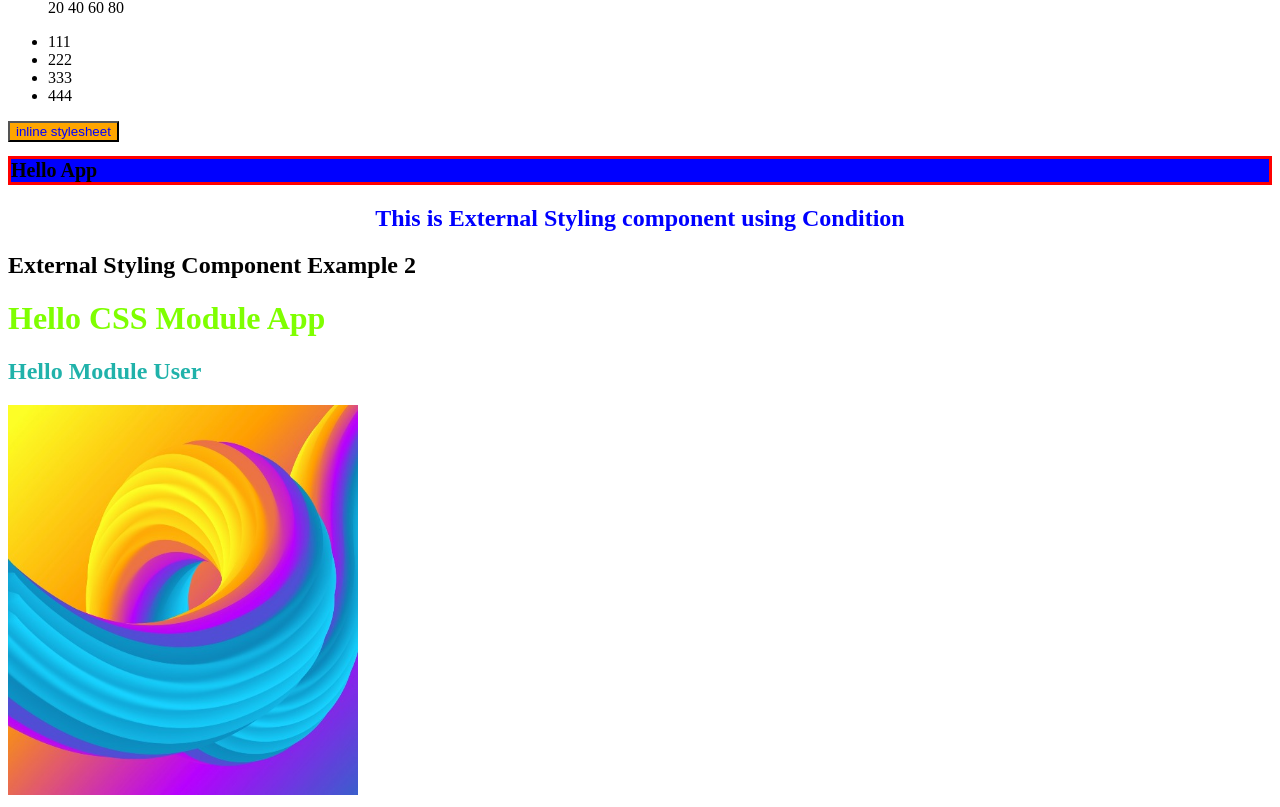
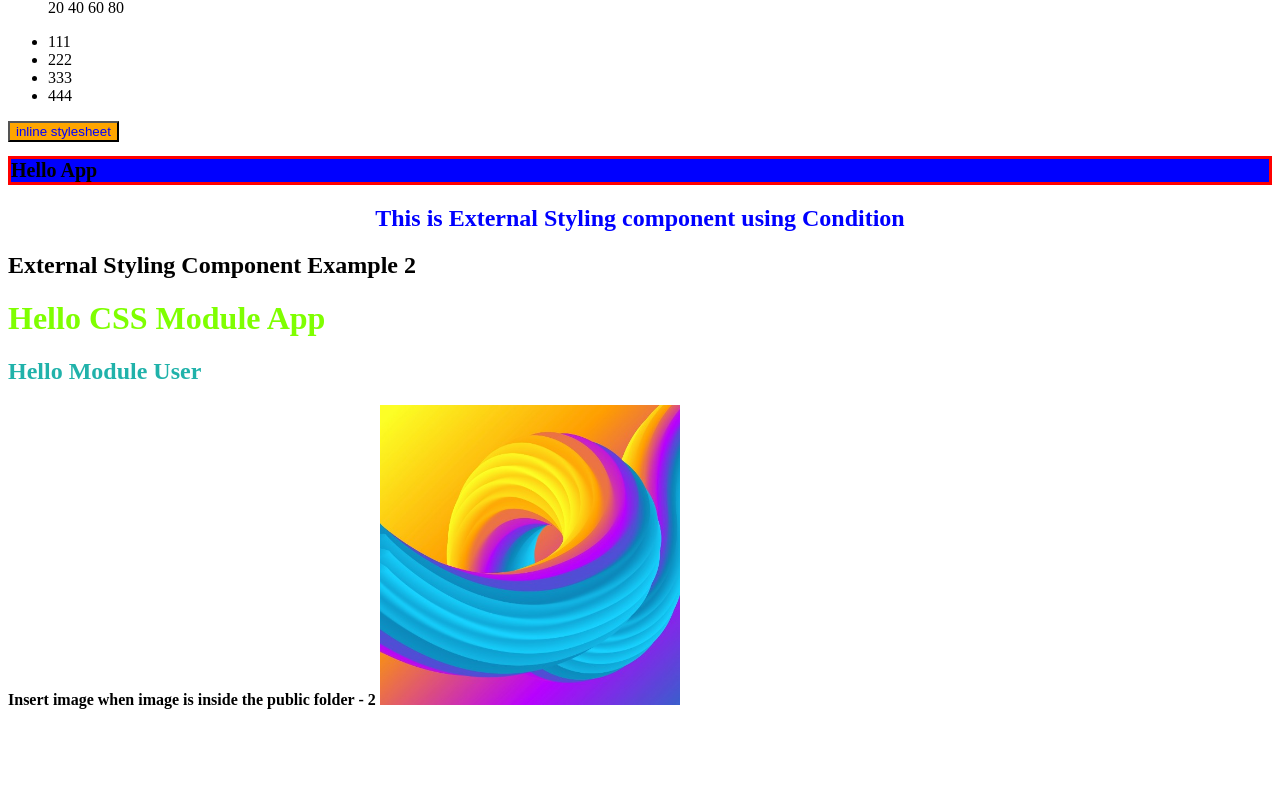
Before and after one commit to Raghav-Verma25/React-js, a React (Create React App) app: page / in a window 1280 px wide. Shown: the part 947-1754 px from the top of the page. After the commit the page ends 1664 px from the top, so only its background shows below. Built offline with nearby package versions, Linux system fonts and the light colour scheme.

Commit message:
Insert Image when image is inside the public folder in react

```diff
--- a/public/index.html
+++ b/public/index.html
@@ -50,8 +50,8 @@
     <div id="external"></div>
     <div id="external-2"></div>
     <div id="module"></div>
-    <img src="%PUBLIC_URL%/pic.jpg" alt="Wallpaper" height="390px" width="350px">
-
+    <!-- <img src="%PUBLIC_URL%/pic.jpg" alt="Wallpaper" height="390px" width="350px"> -->
+    <div id="image-1"></div>
 
 
   </body>
--- a/src/GeekyShow/Styling Component/InsertImage.js
+++ b/src/GeekyShow/Styling Component/InsertImage.js
@@ -4,7 +4,8 @@ export default class InsertImage extends Component {
   render() {
     return (
       <div>
-
+        <b>Insert image when image is inside the public folder - 2 </b>
+        <img src={process.env.PUBLIC_URL + "/pic.jpg"} alt="Mypic" height="300px" width="300px" />
       </div>
     )
   }
--- a/src/index.js
+++ b/src/index.js
@@ -23,6 +23,7 @@ import Inline2 from "./GeekyShow/Styling Component/Inline2"
 import External2 from "./GeekyShow/Styling Component/External2"
 import ModuleApp from "./GeekyShow/Styling Component/module Styling/ModuleApp";
 // import ModuleApp from "./GeekyShow/Styling Component/module Styling/ModuleApp"
+import InsertImage from "./GeekyShow/Styling Component/InsertImage"
 
 //Using component
 
@@ -53,3 +54,4 @@ ReactDOM.render(<UpdateState /> , document.getElementById("update-root-5"));
 //  ReactDOM.render(<External/> , document.getElementById("ex-external"))
  ReactDOM.render(<External2/> , document.getElementById("external-2"))
  ReactDOM.render(<ModuleApp /> , document.getElementById("module"))
+ ReactDOM.render(<InsertImage /> , document.getElementById("image-1"))
```
